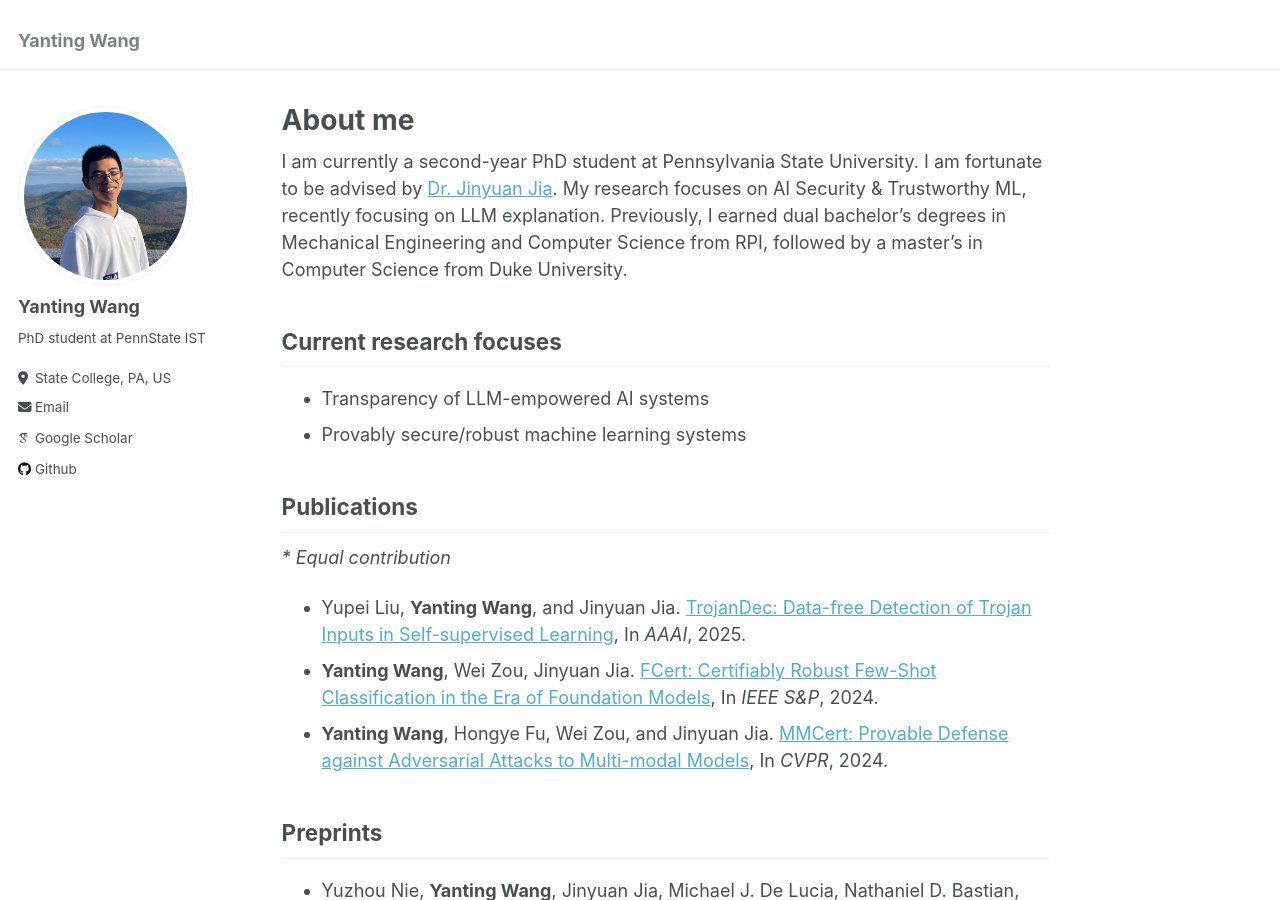
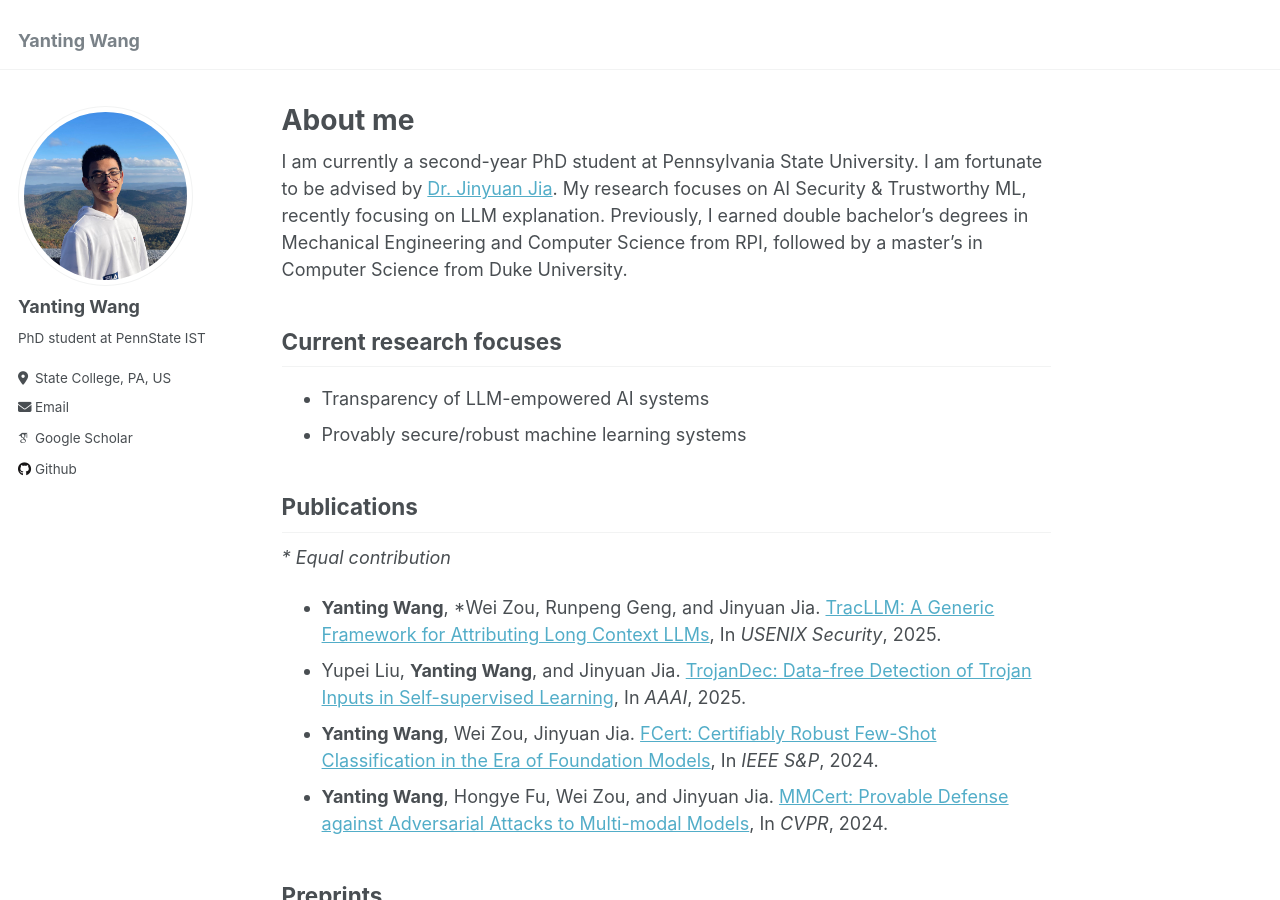
Before and after one commit to Wang-Yanting/Wang-Yanting.github.io, a Jekyll site: the page built from _pages/about.md, in a window 1280 px wide and 900 px high. Built offline with Jekyll 4.4.1, drawn with Linux system fonts in a browser that asks for light colours; some web fonts are replaced.

Commit message:
Update about.md

```diff
--- a/_pages/about.md
+++ b/_pages/about.md
@@ -8,7 +8,7 @@ redirect_from:
   - /about.html
 ---
 
-I am currently a second-year PhD student at Pennsylvania State University. I am fortunate to be advised by [Dr. Jinyuan Jia](https://jinyuan-jia.github.io/). My research focuses on AI Security & Trustworthy ML, recently focusing on LLM explanation. Previously, I earned dual bachelor’s degrees in Mechanical Engineering and Computer Science from RPI, followed by a master’s in Computer Science from Duke University.
+I am currently a second-year PhD student at Pennsylvania State University. I am fortunate to be advised by [Dr. Jinyuan Jia](https://jinyuan-jia.github.io/). My research focuses on AI Security & Trustworthy ML, recently focusing on LLM explanation. Previously, I earned double bachelor’s degrees in Mechanical Engineering and Computer Science from RPI, followed by a master’s in Computer Science from Duke University.
 
 
 ## Current research focuses
@@ -19,6 +19,7 @@ I am currently a second-year PhD student at Pennsylvania State University. I am
 ## Publications
 
 *\* Equal contribution*
+* **Yanting Wang**,  \*Wei Zou, Runpeng Geng, and Jinyuan Jia. [TracLLM: A Generic Framework for Attributing Long Context LLMs](https://arxiv.org/abs/2506.04202), In *USENIX Security*, 2025.
 * Yupei Liu, **Yanting Wang**, and Jinyuan Jia. [TrojanDec: Data-free Detection of Trojan Inputs in Self-supervised Learning](https://arxiv.org/pdf/2501.04108), In *AAAI*, 2025.
 * **Yanting Wang**, Wei Zou, Jinyuan Jia. [FCert: Certifiably Robust Few-Shot Classification in the Era of Foundation Models](https://arxiv.org/pdf/2404.08631), In *IEEE S&P*, 2024.
 * **Yanting Wang**, Hongye Fu, Wei Zou, and Jinyuan Jia. [MMCert: Provable Defense against Adversarial Attacks to Multi-modal Models](https://arxiv.org/abs/2403.19080), In *CVPR*, 2024.
```
